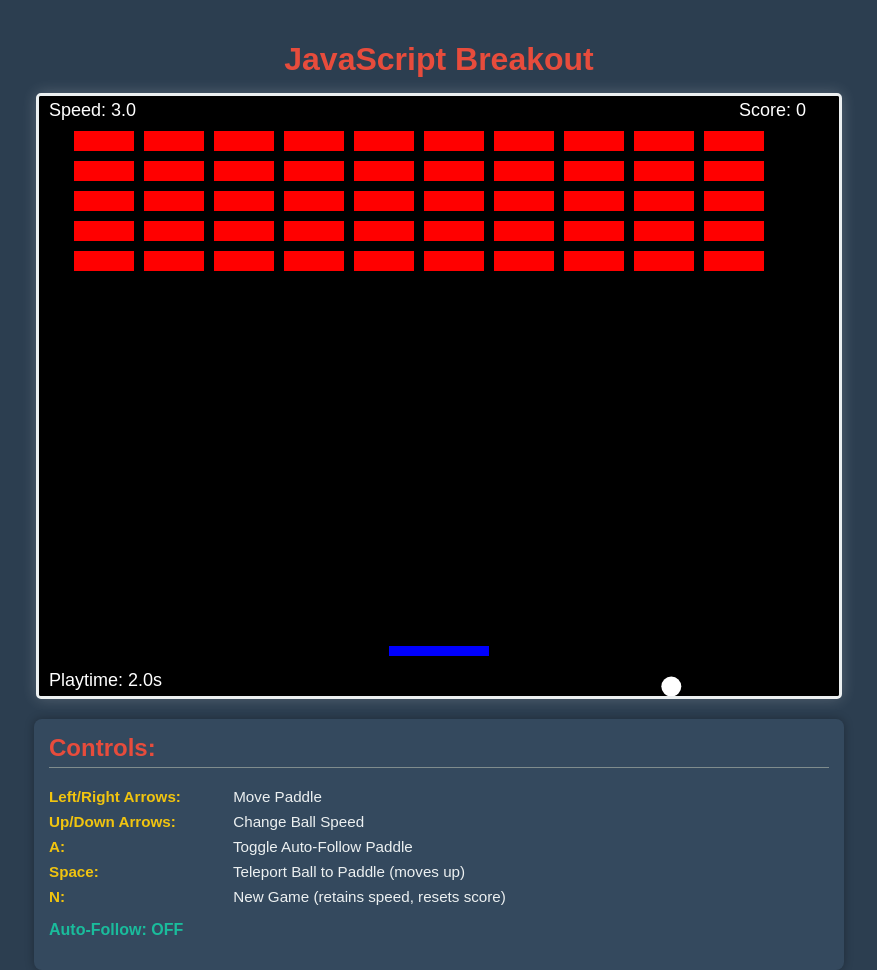
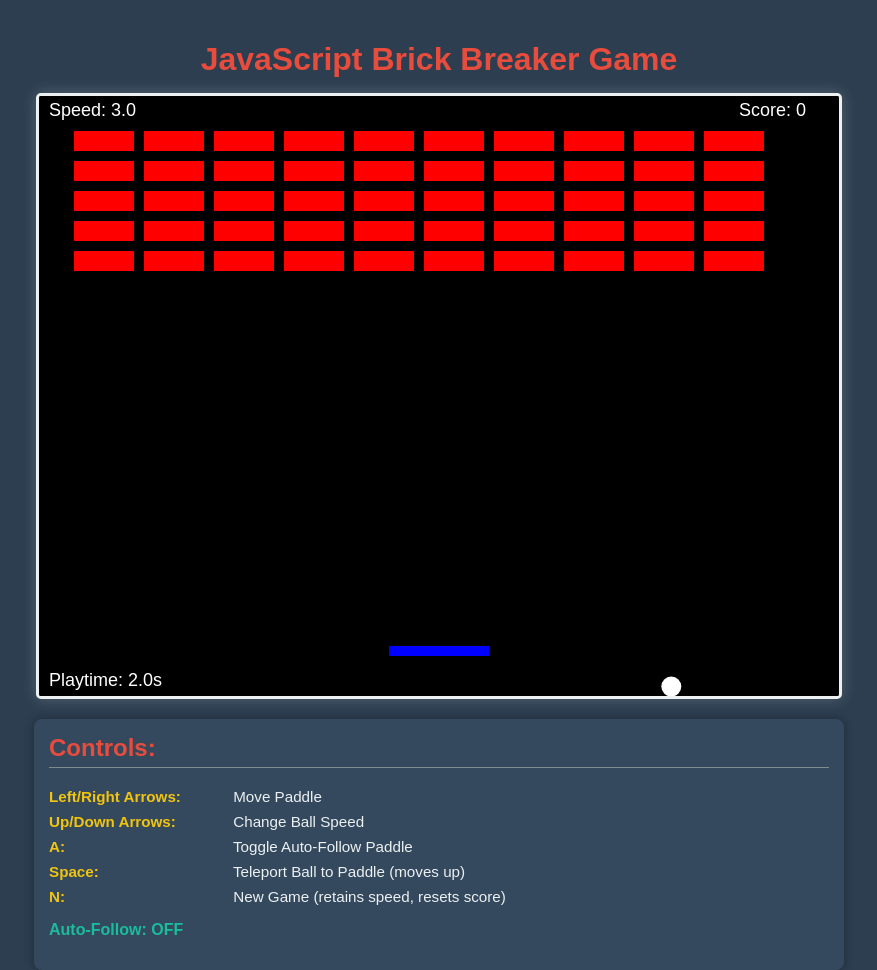
Before and after one commit to pemmyz/js_breakout, a plain HTML site: page index.html in a window 1280 px wide. Shown: the whole page, without its empty margins (201-1078 px from the left). Drawn offline with Linux system fonts and the light colour scheme.

Commit message:
fixed title names

```diff
--- a/index.html
+++ b/index.html
@@ -3,11 +3,11 @@
 <head>
     <meta charset="UTF-8">
     <meta name="viewport" content="width=device-width, initial-scale=1.0">
-    <title>JavaScript Breakout</title>
+    <title>JavaScript Brick Breaker Game</title>
     <link rel="stylesheet" href="style.css">
 </head>
 <body>
-    <h1>JavaScript Breakout</h1>
+    <h1>JavaScript Brick Breaker Game</h1>
     <canvas id="gameCanvas"></canvas>
     <div class="controls-info">
         <h2>Controls:</h2>
```
